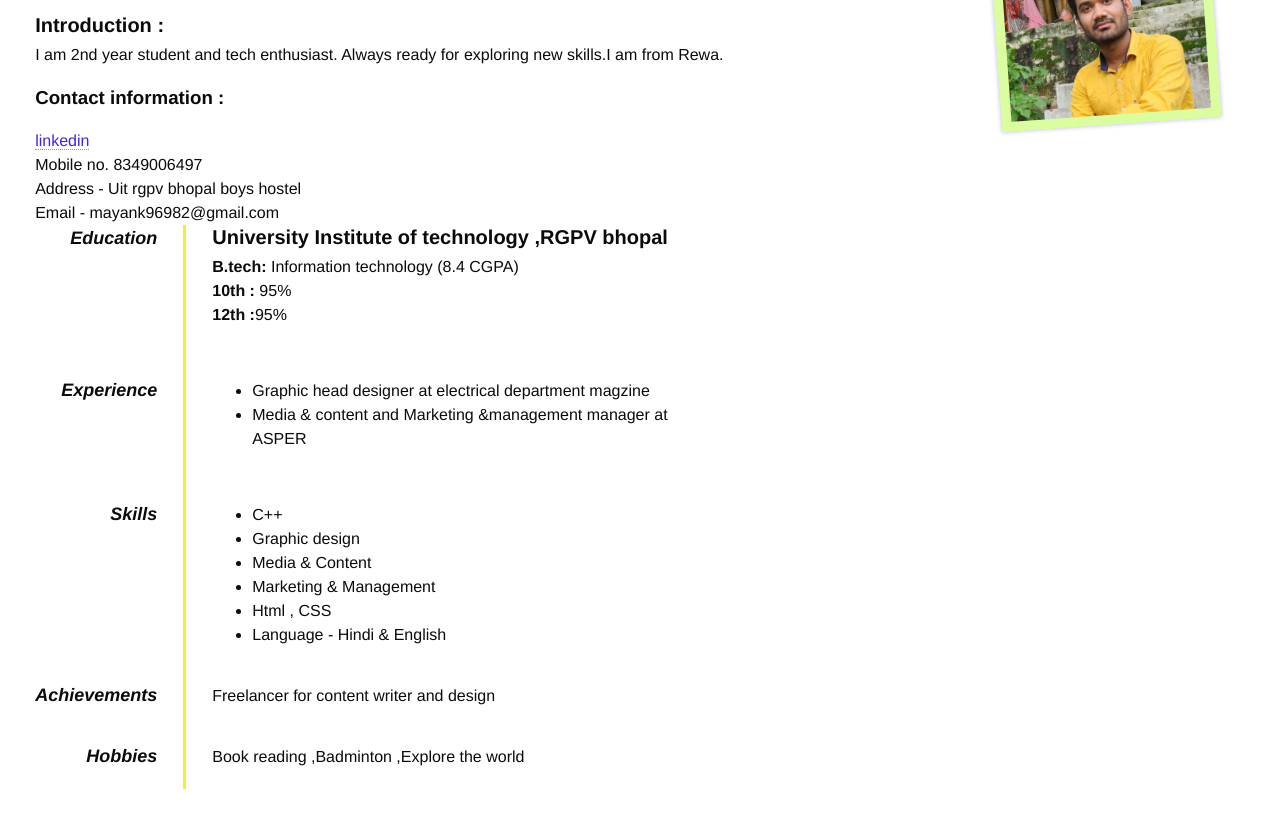
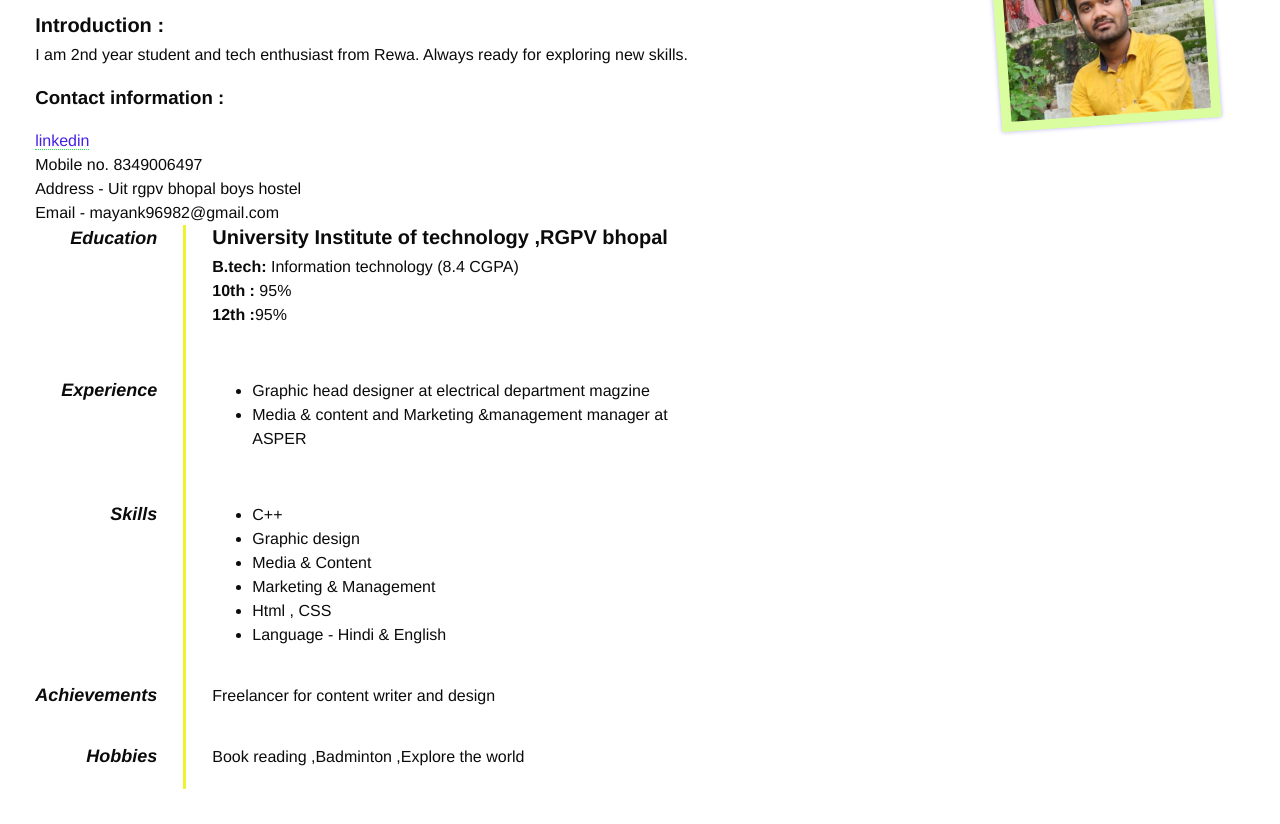
Before and after one commit to Mayankmishra15/Resume, a plain HTML site: page index.html in a window 1280 px wide. Shown: the part 109-933 px from the top of the page. Drawn offline with Linux system fonts and the light colour scheme.

Commit message:
Update index.html

```diff
--- a/index.html
+++ b/index.html
@@ -14,7 +14,7 @@
         <img src="./mayank.jpg" alt="Mayank Mishra">
         <h1>MAYANK MISHRA</h1>
         <h2>Introduction :</h2>
-        <p1>I am 2nd year student and tech enthusiast. Always ready for exploring new skills.I am from Rewa.</p1>
+        <p1>I am 2nd year student and tech enthusiast from Rewa. Always ready for exploring new skills.</p1>
         <h3>Contact information :</h3>
         <a href="https://www.linkedin.com/in/mayank-mishra-a20359255">linkedin</a>
         <br>
```
